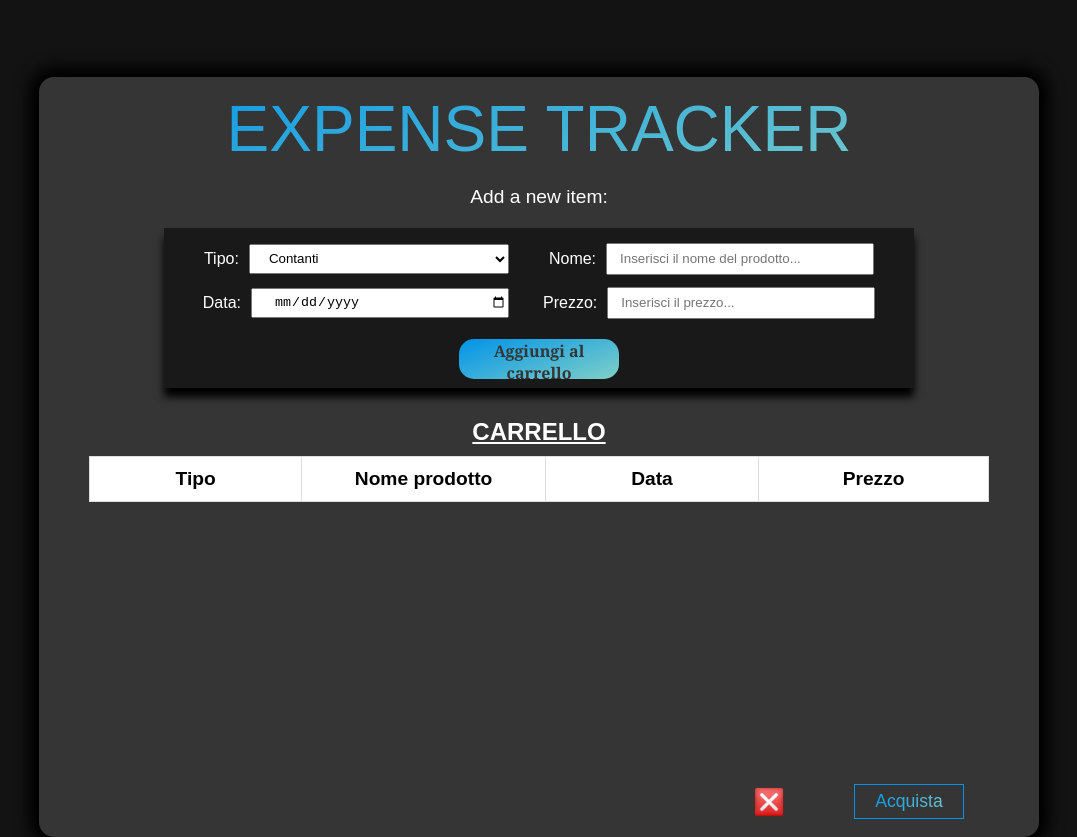
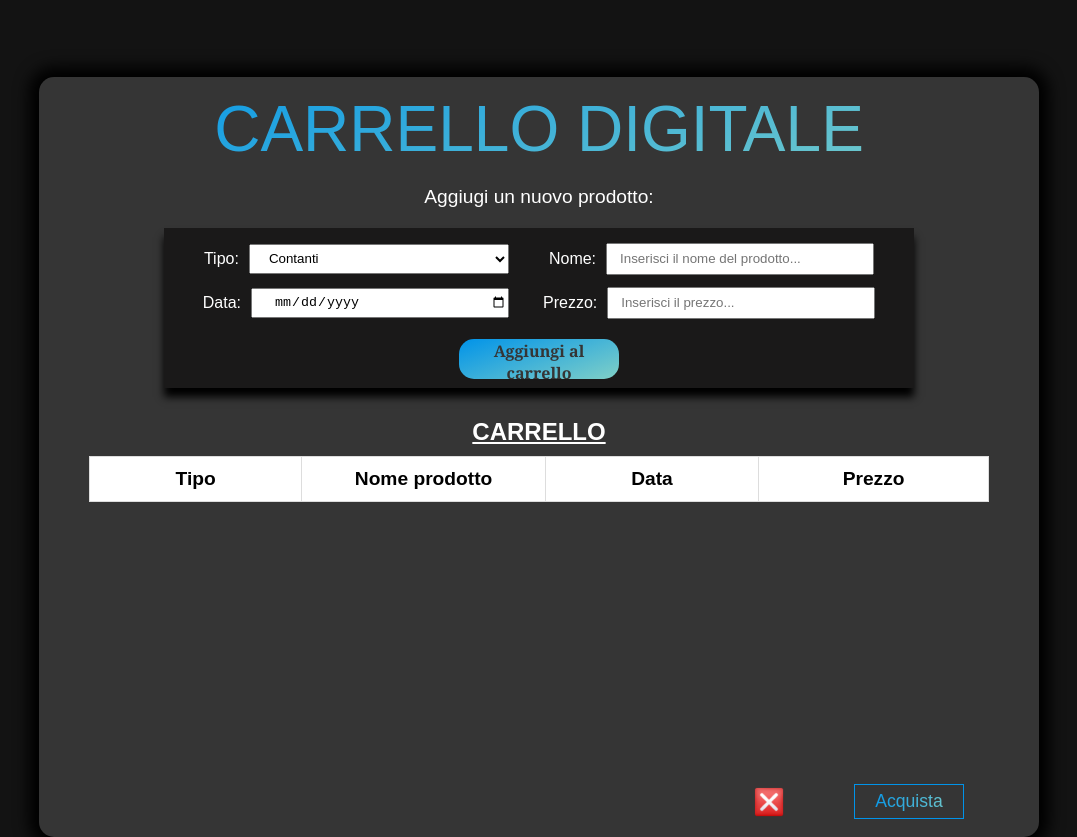
Before and after one commit to UnozZ/digital-cart, a plain HTML site: page index.html in a window 1280 px wide. Shown: the whole page, without its empty margins (101-1178 px from the left). Drawn offline with Linux system fonts and the light colour scheme.

Commit message:
Correzione
Correzione

```diff
--- a/index.html
+++ b/index.html
@@ -12,8 +12,8 @@
 <body>
     <div class="container">
         <div class="spazio"></div>
-        <p class="title">EXPENSE TRACKER</p>
-        <p class="paragraph">Add a new item:</p>
+        <p class="title">CARRELLO DIGITALE</p>
+        <p class="paragraph">Aggiugi un nuovo prodotto:</p>
         <div class="compila-container">
             <div class="spazio1"></div>
             <div class="compila">
```
